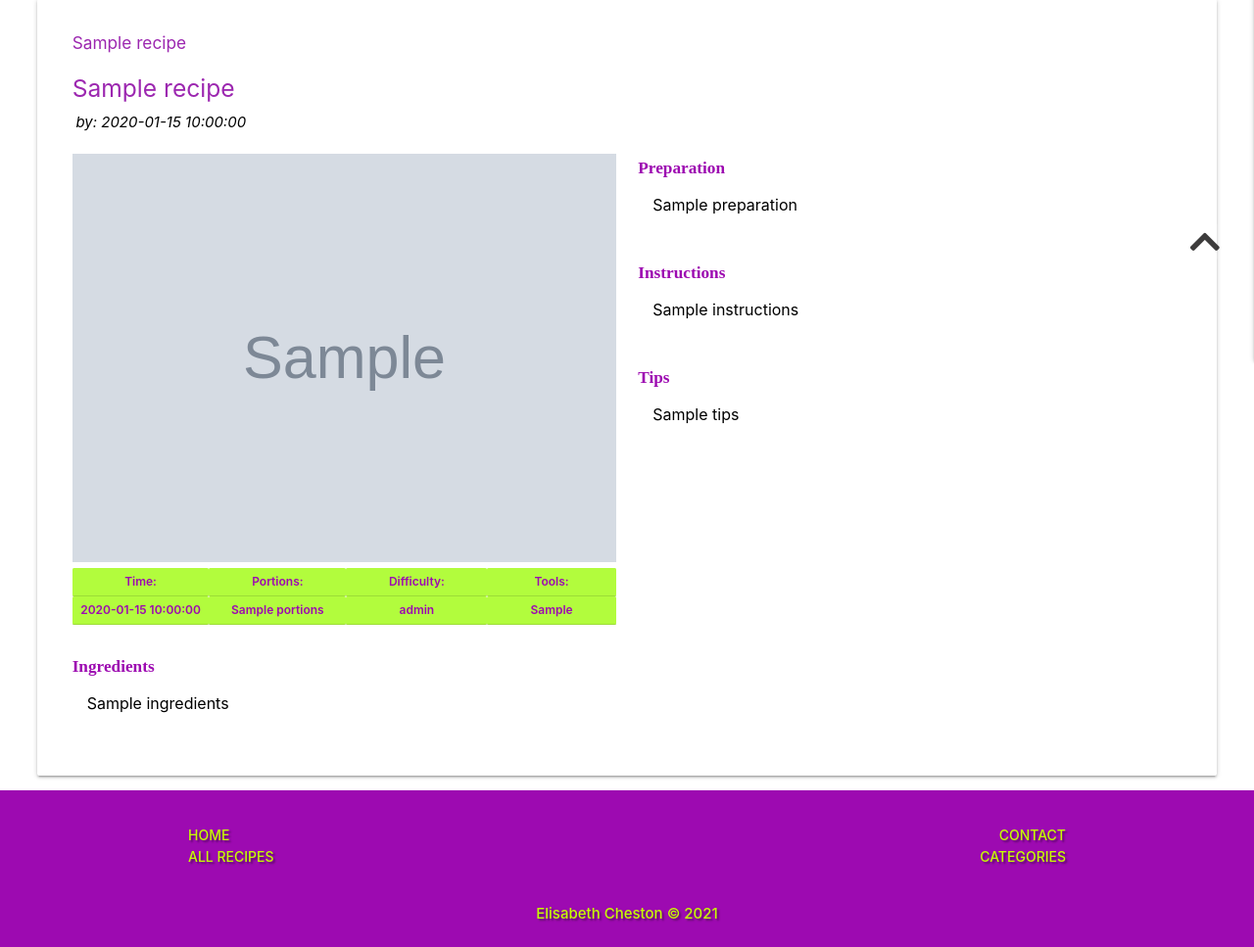
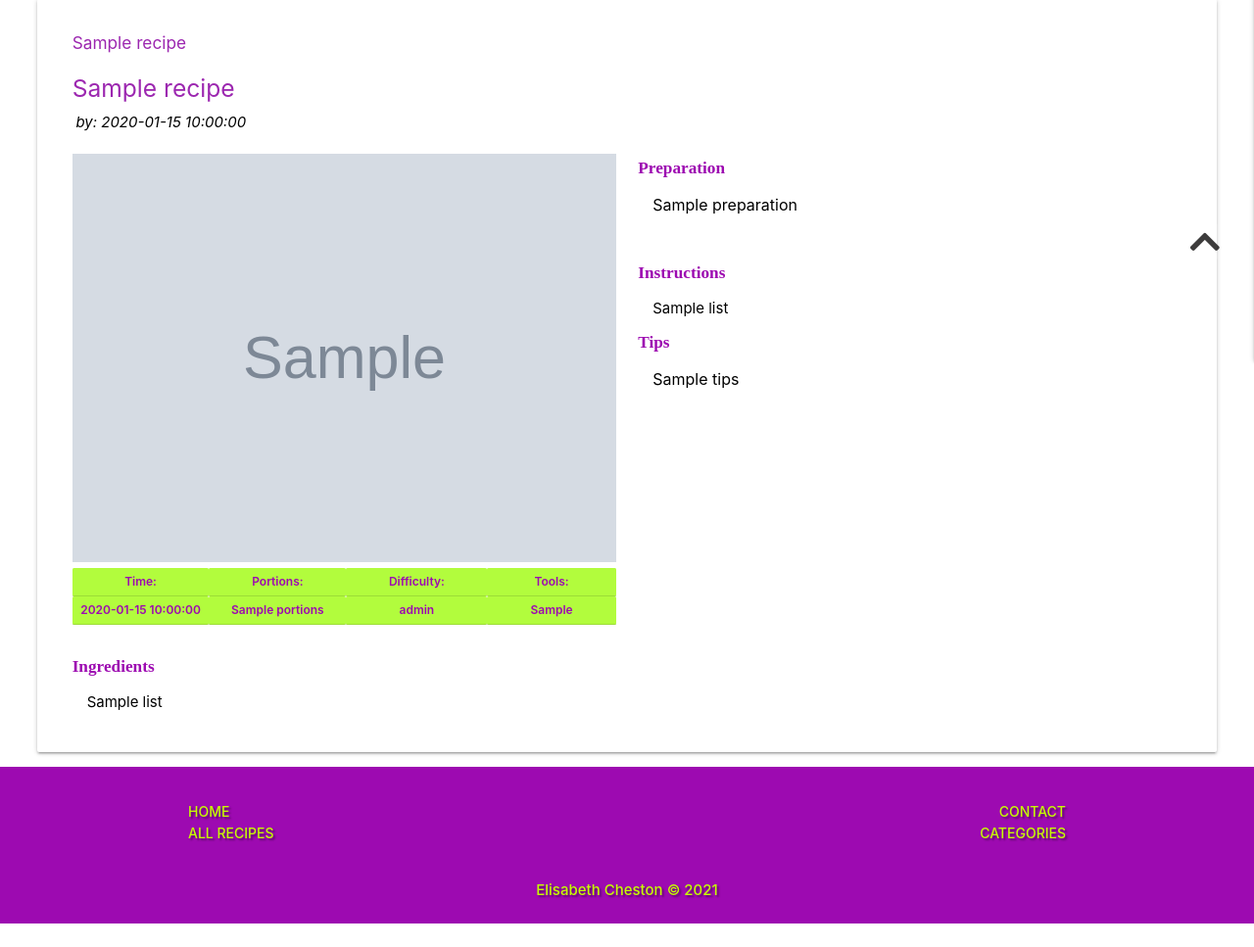
Before and after one commit to ElisabethCheston/KidsCooking, a Flask app: page /get_recipes in a window 1280 px wide. Shown: the part 492-1459 px from the top of the page at 98% size. After the commit the page ends 1435 px from the top, so only its background shows below. Run offline with Flask 2, Linux system fonts and the light colour scheme; grey boxes marked "Sample" are stand-in pictures; a database or web service that is not in the repository returns one stand-in record (values such as "Sample title"); some libraries are stand-ins or nearby versions; some web fonts are replaced.

Commit message:
Add list function to ingredients and instructions.

```diff
--- a/app.py
+++ b/app.py
@@ -171,6 +171,7 @@ def edit_recipe(recipe_id):
         }
         mongo.db.recipes.update({"_id": ObjectId(recipe_id)}, submit)
         flash("Recipe Successfully Updated")
+        return redirect(url_for("get_recipes"))
 
     recipe = mongo.db.recipes.find_one({"_id": ObjectId(recipe_id)})
     categories = mongo.db.categories.find().sort("category_name", 1)
--- a/templates/recipes.html
+++ b/templates/recipes.html
@@ -45,7 +45,15 @@
         </div>
         <br>
         <h6 class="recipe-header">Ingredients</h6>
-        <p class="flow-text">{{ recipe.ingredients }}</p><br>
+
+        <ul>
+            {% for list in recipe.ingredients.splitlines() %}
+            <li>
+                <p>{{list}}</p>
+            </li>
+            {% endfor %}
+        </ul>
+
     </div>
 
     <!-- Right column -->
@@ -53,8 +61,16 @@
         <div class="recipe-info">
             <h6 class="recipe-header">Preparation</h6>
             <p class="flow-text">{{ recipe.preparation }}</p><br>
+
             <h6 class="recipe-header">Instructions</h6>
-            <p class="flow-text">{{ recipe.instructions }}</p><br>
+                    <ul>
+            {% for list in recipe.instructions.splitlines() %}
+            <li>
+                <p>{{list}}</p>
+            </li>
+            {% endfor %}
+        </ul>
+
             <h6 class="recipe-header">Tips</h6>
             <p class="flow-text">{{ recipe.tips }}</p><br>
         </div>
```
